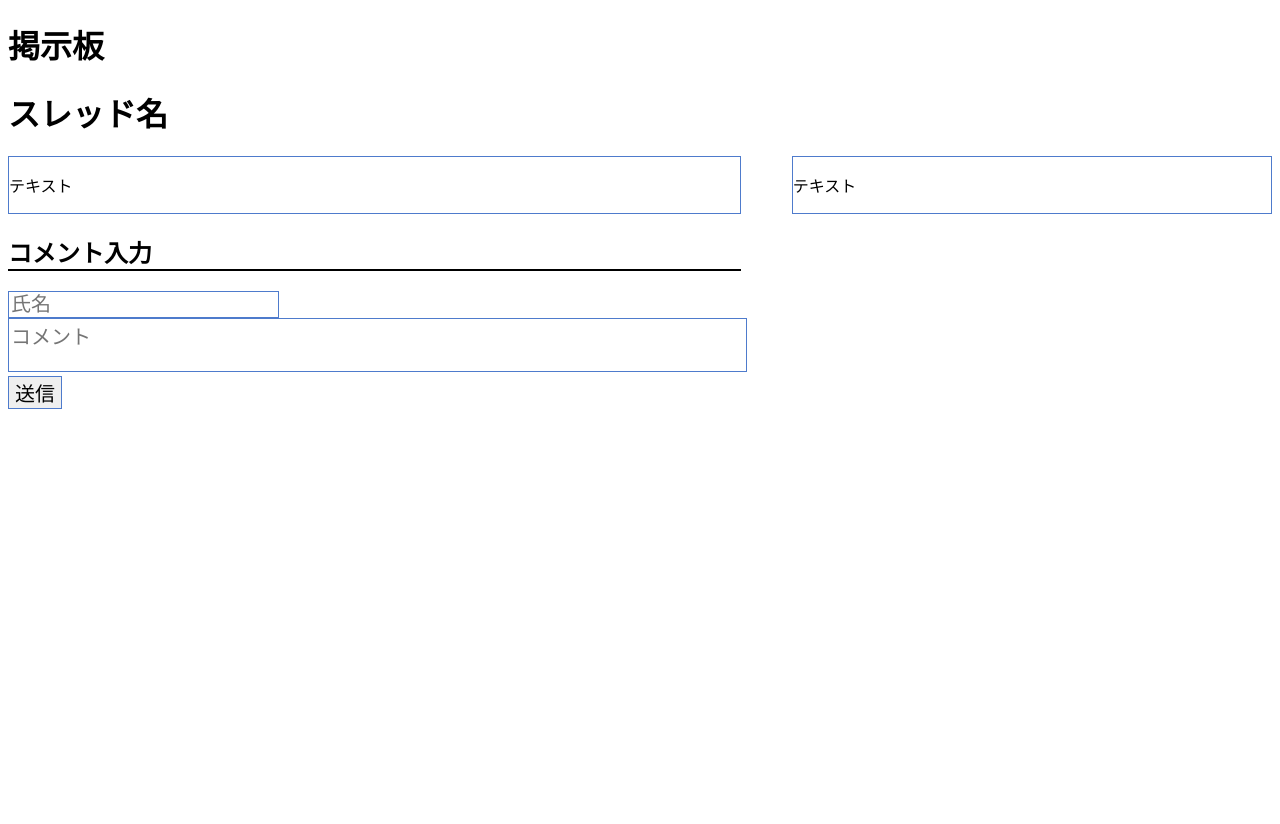
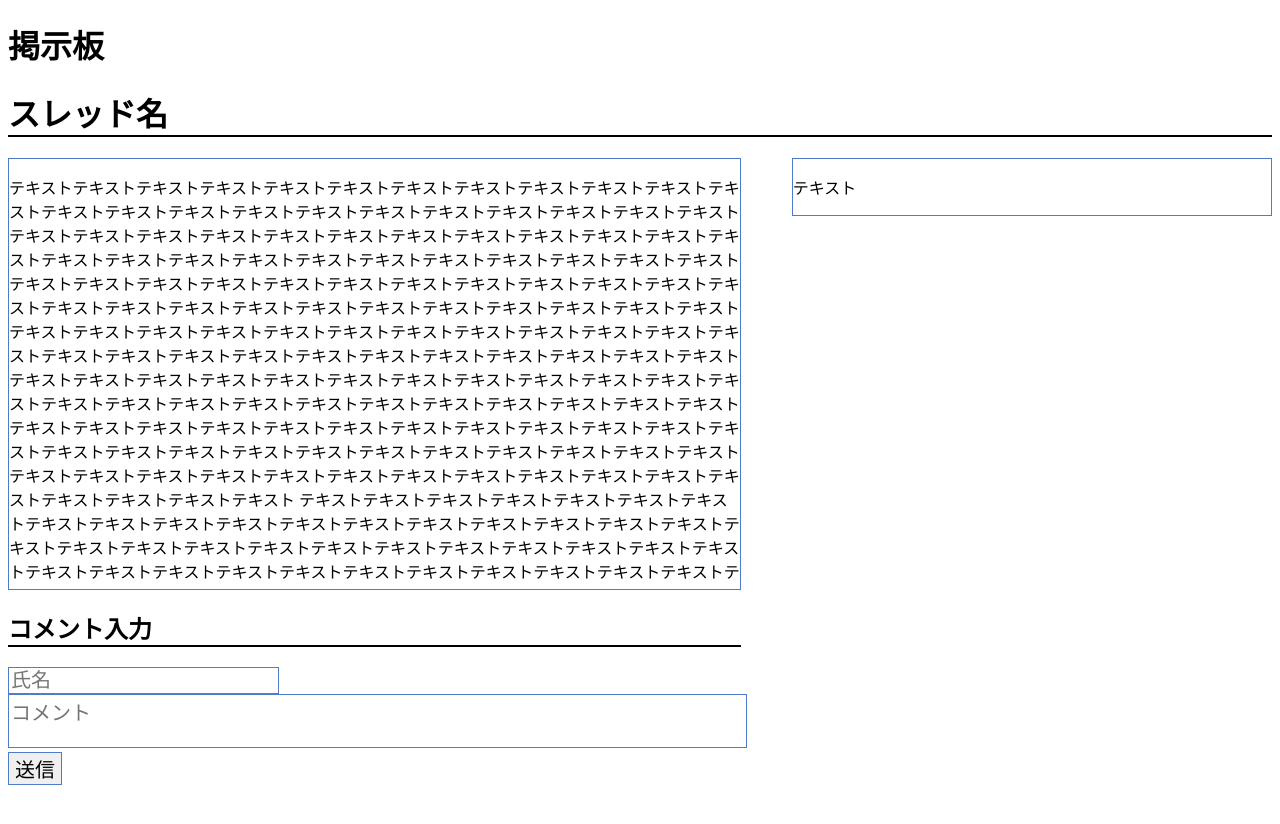
Before and after one commit to 2022AIT-OOP2-G11/ziyuukadai, a Python web app: template templates/index2.html in a window 1280 px wide. Shown: the top 824 px of the page. Run offline with Jinja, Linux system fonts and the light colour scheme; the template is opened without the code that fills it, so the values that code supplies are empty.

Commit message:
スクロールつけて、name属性変えました

```diff
--- a/templates/index2.css
+++ b/static/index2.css
@@ -1,3 +1,8 @@
+.comment {
+  border: #4e7bcc 1px solid; /*境界線の指定*/
+  height: 430px; /* 横幅を200pxに指定 */
+  overflow-y: scroll; /* 縦方向にスクロール可能にする */
+}
 .box {
   border: #4e7bcc 1px solid; /*境界線の指定*/
 }
--- a/templates/index2.html
+++ b/templates/index2.html
@@ -9,22 +9,24 @@
     <meta name="viewport" content="width=device-width, initial-scale=1" />
     <!--ページを様々な画面幅のデバイスでの表示に適応させるための記述-->
     <title>掲示板</title>
-    <link rel="stylesheet" href="index2.css">
+    <link rel="stylesheet" href="../static/index2.css">
     <!--ページタイトルを指定するための記述-->
   </head>
   <body>
     <!--ページ上に実際に表示される要素を記述するエリア-->
     <h1>掲示板</h1>
-    <h1>スレッド名</h1>
+    <h1 class="heading">スレッド名</h1>
     <div id="main">
-        <div class="box">
-            <p>テキスト</p>
+        <div class="comment">
+            <p>テキストテキストテキストテキストテキストテキストテキストテキストテキストテキストテキストテキストテキストテキストテキストテキストテキストテキストテキストテキストテキストテキストテキストテキストテキストテキストテキストテキストテキストテキストテキストテキストテキストテキストテキストテキストテキストテキストテキストテキストテキストテキストテキストテキストテキストテキストテキストテキストテキストテキストテキストテキストテキストテキストテキストテキストテキストテキストテキストテキストテキストテキストテキストテキストテキストテキストテキストテキストテキストテキストテキストテキストテキストテキストテキストテキストテキストテキストテキストテキストテキストテキストテキストテキストテキストテキストテキストテキストテキストテキストテキストテキストテキストテキストテキストテキストテキストテキストテキストテキストテキストテキストテキストテキストテキストテキストテキストテキストテキストテキストテキストテキストテキストテキストテキストテキストテキストテキストテキストテキストテキストテキストテキストテキストテキストテキストテキストテキストテキストテキストテキストテキストテキストテキストテキストテキストテキストテキストテキストテキストテキストテキストテキストテキストテキストテキストテキストテキストテキストテキストテキストテキストテキストテキスト
+              テキストテキストテキストテキストテキストテキストテキストテキストテキストテキストテキストテキストテキストテキストテキストテキストテキストテキストテキストテキストテキストテキストテキストテキストテキストテキストテキストテキストテキストテキストテキストテキストテキストテキストテキストテキストテキストテキストテキストテキストテキストテキストテキストテキストテキストテキストテキストテキストテキストテキストテキストテキストテキストテキストテキストテキストテキストテキストテキストテキストテキストテキストテキストテキストテキストテキストテキストテキストテキストテキストテキストテキストテキストテキストテキストテキストテキストテキストテキストテキストテキストテキストテキストテキストテキストテキストテキストテキストテキストテキストテキストテキストテキストテキストテキストテキストテキストテキストテキストテキストテキストテキストテキストテキストテキストテキストテキストテキストテキストテキストテキストテキストテキストテキストテキストテキストテキストテキストテキストテキストテキストテキストテキストテキストテキストテキストテキストテキストテキストテキストテキストテキストテキストテキストテキストテキストテキストテキストテキストテキストテキストテキストテキストテキストテキストテキストテキストテキストテキストテキストテキストテキストテキストテキスト
+            </p>
         </div>
         <p>
                 <h2 class="heading">コメント入力</h2>
-            <input type="text" name="氏名" maxlength="10" placeholder="氏名"/>
+            <input type="user_name" name="氏名" maxlength="10" placeholder="氏名"/>
         </br>
-        <textarea name="comento" maxlength="100" placeholder="コメント"></textarea>
+        <textarea name=":content" maxlength="100" placeholder="コメント"></textarea>
         </br>
         <input class="button" type="submit" value="送信" />
         </p>
```
Also changed, not shown: 1 other file.
